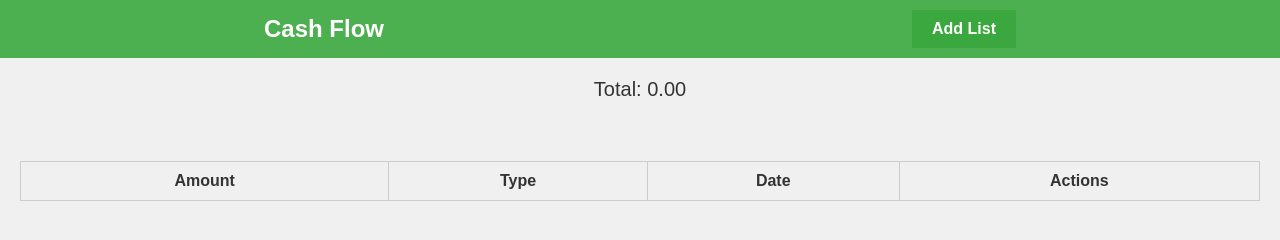
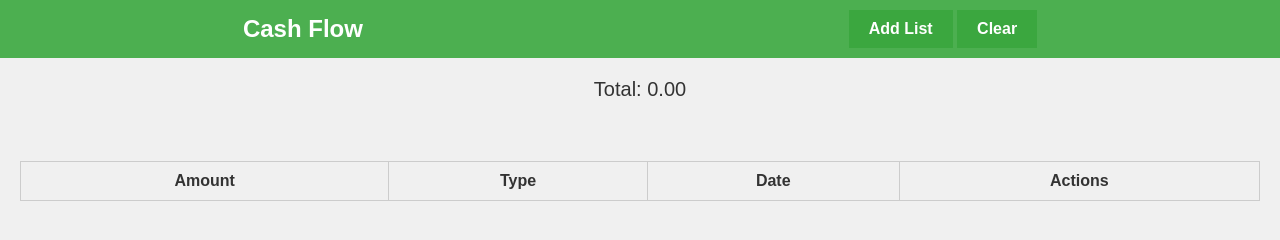
Before and after one commit to N4FOUR/mycashflow, a plain HTML site: page index.html in a window 1280 px wide. Drawn offline with Linux system fonts and the light colour scheme.

Commit message:
Update index.html

```diff
--- a/index.html
+++ b/index.html
@@ -36,6 +36,7 @@
         <h1>Cash Flow</h1>
         <div class="action">
             <button id="add-list" onclick="input_bubble()">Add List</button>
+            <button id="clear-list" onclick="clear_table()">Clear</button>
         </div>
     </header>
     <main>
```
